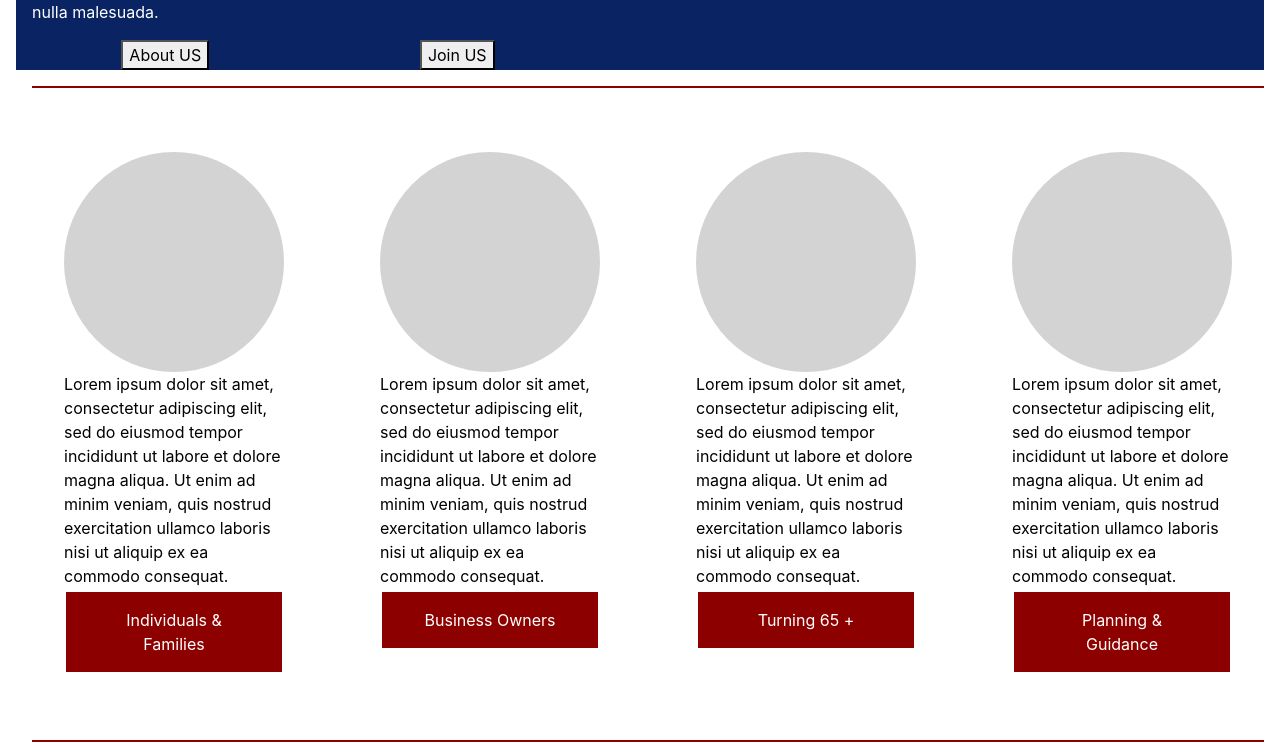
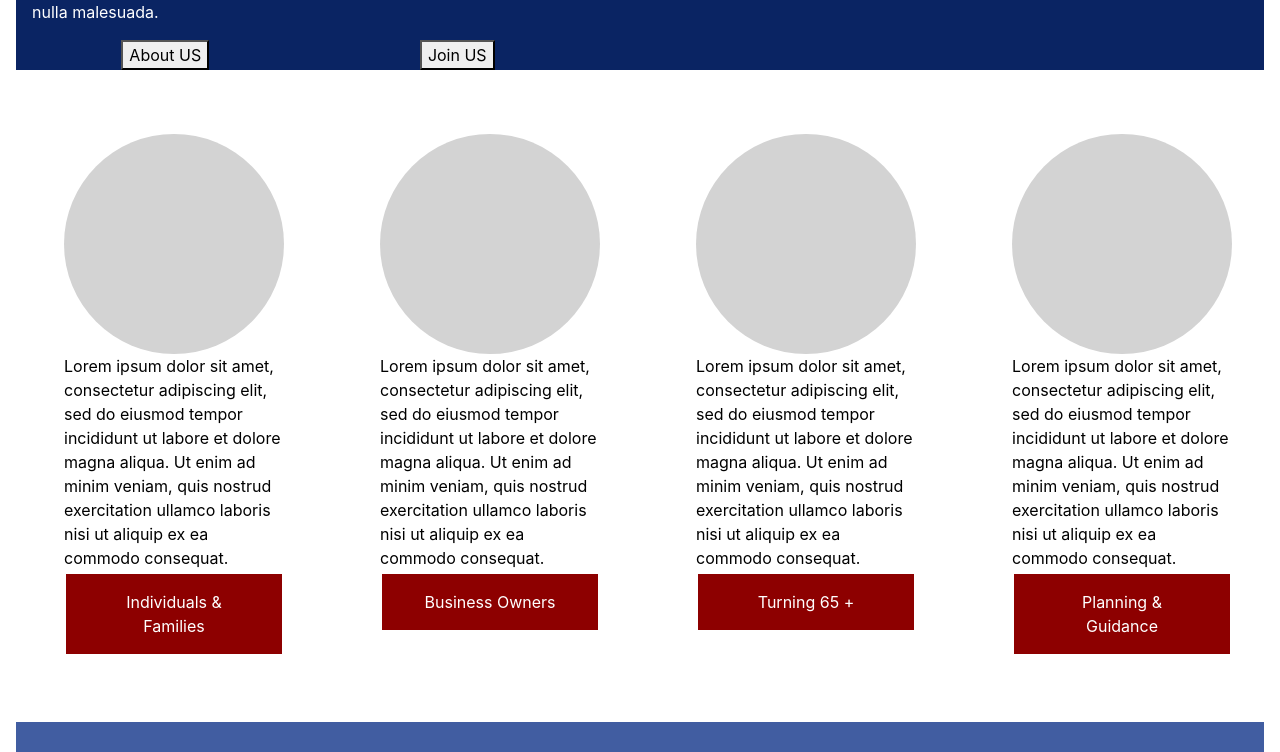
Before and after one commit to MatthewSDick/BetterInsureIT, a React (Create React App) app in the folder ClientApp/: page / in a window 1280 px wide. Shown: the part 654-1406 px from the top of the page. Built offline with nearby package versions, Linux system fonts and the light colour scheme.

Commit message:
Took out red lines from the bottom of - Hero and Summary

```diff
--- a/ClientApp/src/components/Hero.jsx
+++ b/ClientApp/src/components/Hero.jsx
@@ -50,7 +50,7 @@ const Hero = () => {
           </div>
         </div>
       </div>
-      <div className="div-line"></div>
+      {/* <div className="div-line"></div> */}
     </>
   )
 }
--- a/ClientApp/src/components/SummaryMenu.jsx
+++ b/ClientApp/src/components/SummaryMenu.jsx
@@ -50,7 +50,7 @@ const Hero = () => {
         </div>
       </div>
       {/* </div> */}
-      <div className="div-line"></div>
+      {/* <div className="div-line"></div> */}
     </>
   )
 }
```
